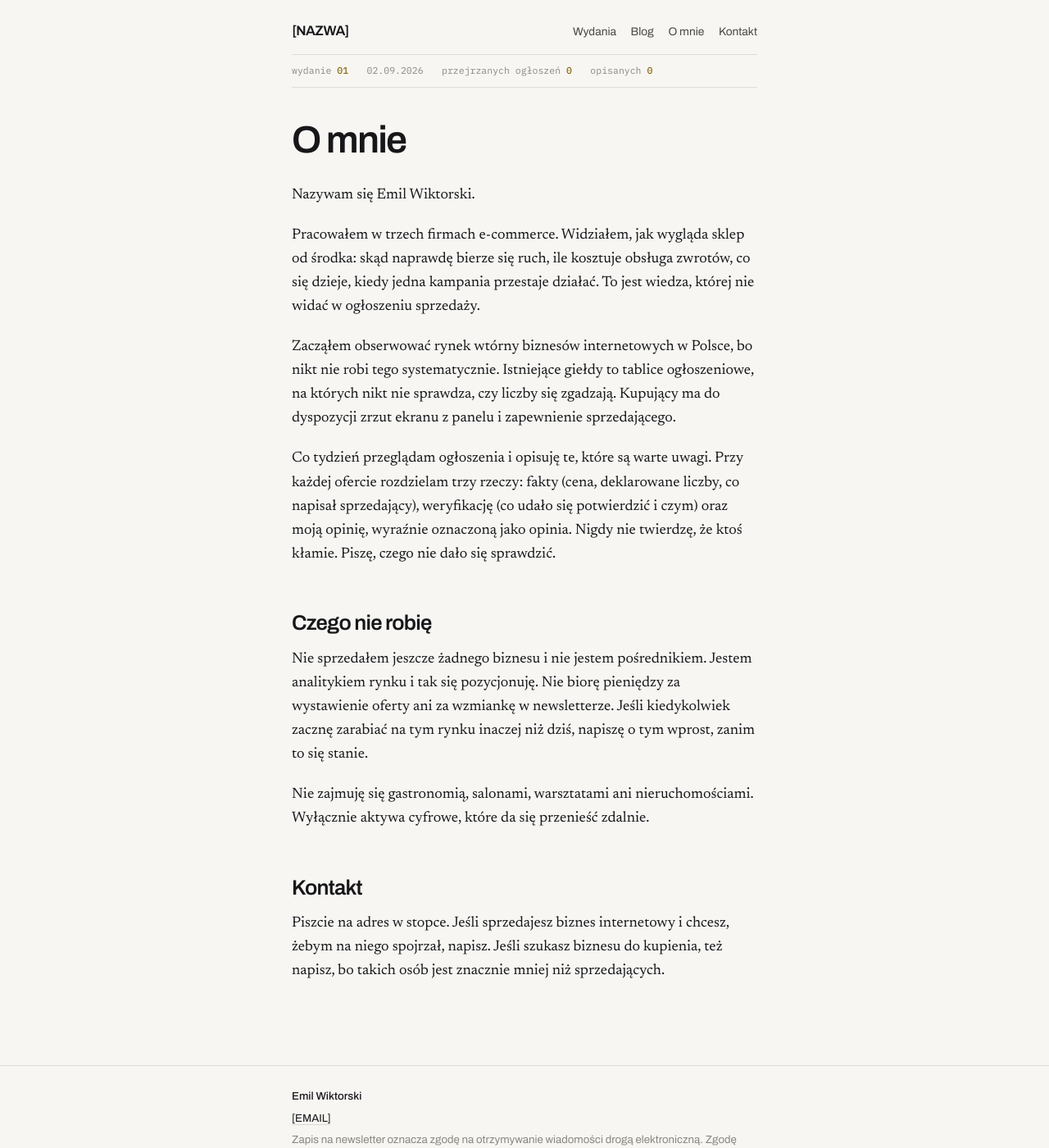
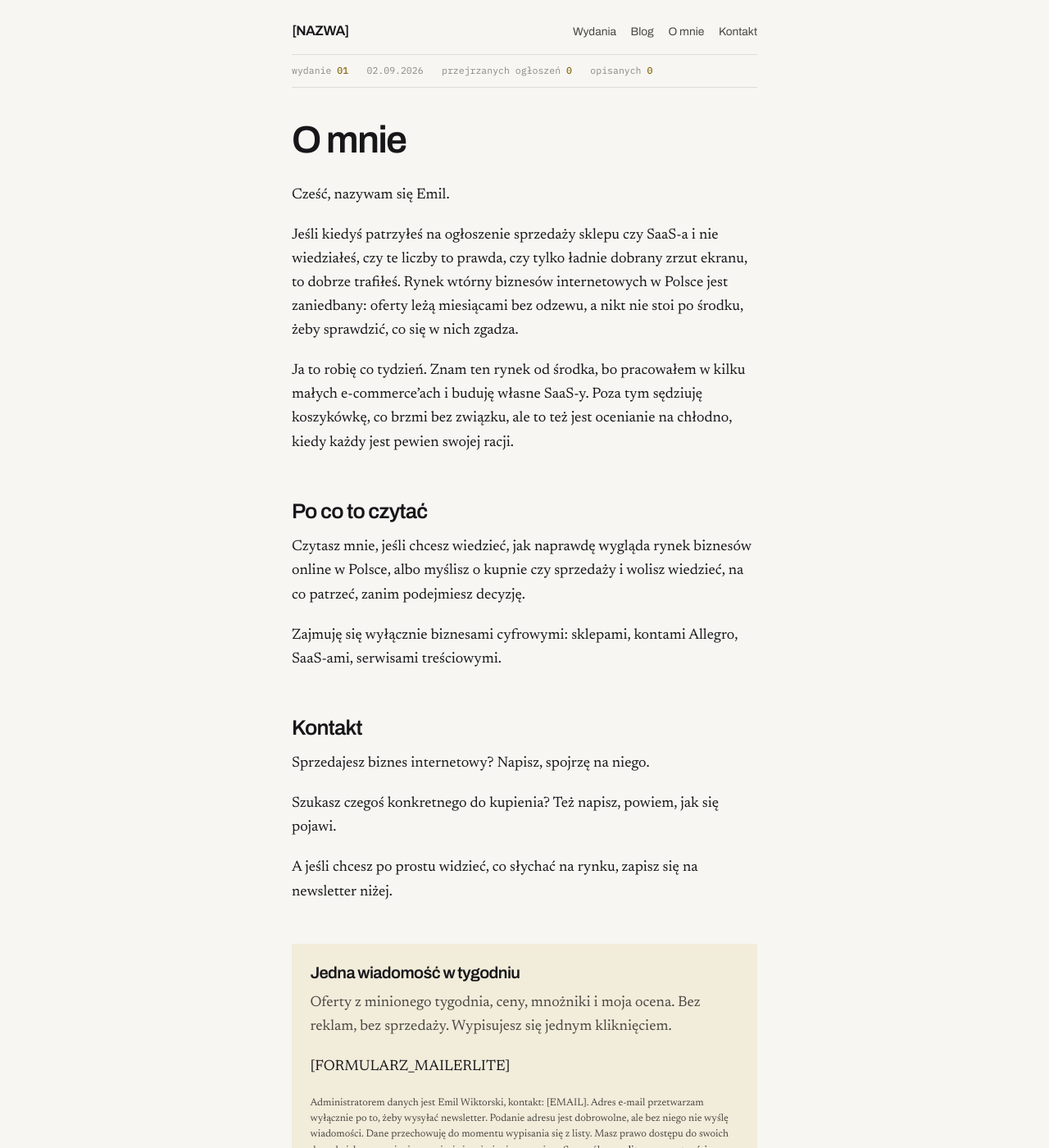
Before and after one commit to EmilWiktorski9/emilwiktorski9.github.io, a Jekyll site: the page built from o-mnie.md, in a window 1280 px wide and 1400 px high. Shown: the whole window at 82% size. Built offline with Jekyll 4.4.1, drawn with Linux system fonts in a browser that asks for light colours; some of the changed text lies outside the part shown.

Commit message:
Przepisz strone O mnie i dodaj zapis na newsletter
Nowa tresc pod naglowkiem (autorstwo wlasciciela) plus include
zapis.html na koncu strony.

Co-Authored-By: Claude Opus 4.8 <noreply@anthropic.com>

```diff
--- a/o-mnie.md
+++ b/o-mnie.md
@@ -5,20 +5,24 @@ permalink: /o-mnie/
 opis: "Emil Wiktorski. Pracowałem w trzech firmach e-commerce. Opisuję polski rynek wtórny biznesów internetowych."
 ---
 
-Nazywam się Emil Wiktorski.
+Cześć, nazywam się Emil.
 
-Pracowałem w trzech firmach e-commerce. Widziałem, jak wygląda sklep od środka: skąd naprawdę bierze się ruch, ile kosztuje obsługa zwrotów, co się dzieje, kiedy jedna kampania przestaje działać. To jest wiedza, której nie widać w ogłoszeniu sprzedaży.
+Jeśli kiedyś patrzyłeś na ogłoszenie sprzedaży sklepu czy SaaS-a i nie wiedziałeś, czy te liczby to prawda, czy tylko ładnie dobrany zrzut ekranu, to dobrze trafiłeś. Rynek wtórny biznesów internetowych w Polsce jest zaniedbany: oferty leżą miesiącami bez odzewu, a nikt nie stoi po środku, żeby sprawdzić, co się w nich zgadza.
 
-Zacząłem obserwować rynek wtórny biznesów internetowych w Polsce, bo nikt nie robi tego systematycznie. Istniejące giełdy to tablice ogłoszeniowe, na których nikt nie sprawdza, czy liczby się zgadzają. Kupujący ma do dyspozycji zrzut ekranu z panelu i zapewnienie sprzedającego.
+Ja to robię co tydzień. Znam ten rynek od środka, bo pracowałem w kilku małych e-commerce'ach i buduję własne SaaS-y. Poza tym sędziuję koszykówkę, co brzmi bez związku, ale to też jest ocenianie na chłodno, kiedy każdy jest pewien swojej racji.
 
-Co tydzień przeglądam ogłoszenia i opisuję te, które są warte uwagi. Przy każdej ofercie rozdzielam trzy rzeczy: fakty (cena, deklarowane liczby, co napisał sprzedający), weryfikację (co udało się potwierdzić i czym) oraz moją opinię, wyraźnie oznaczoną jako opinia. Nigdy nie twierdzę, że ktoś kłamie. Piszę, czego nie dało się sprawdzić.
+## Po co to czytać
 
-## Czego nie robię
+Czytasz mnie, jeśli chcesz wiedzieć, jak naprawdę wygląda rynek biznesów online w Polsce, albo myślisz o kupnie czy sprzedaży i wolisz wiedzieć, na co patrzeć, zanim podejmiesz decyzję.
 
-Nie sprzedałem jeszcze żadnego biznesu i nie jestem pośrednikiem. Jestem analitykiem rynku i tak się pozycjonuję. Nie biorę pieniędzy za wystawienie oferty ani za wzmiankę w newsletterze. Jeśli kiedykolwiek zacznę zarabiać na tym rynku inaczej niż dziś, napiszę o tym wprost, zanim to się stanie.
-
-Nie zajmuję się gastronomią, salonami, warsztatami ani nieruchomościami. Wyłącznie aktywa cyfrowe, które da się przenieść zdalnie.
+Zajmuję się wyłącznie biznesami cyfrowymi: sklepami, kontami Allegro, SaaS-ami, serwisami treściowymi.
 
 ## Kontakt
 
-Piszcie na adres w stopce. Jeśli sprzedajesz biznes internetowy i chcesz, żebym na niego spojrzał, napisz. Jeśli szukasz biznesu do kupienia, też napisz, bo takich osób jest znacznie mniej niż sprzedających.
+Sprzedajesz biznes internetowy? Napisz, spojrzę na niego.
+
+Szukasz czegoś konkretnego do kupienia? Też napisz, powiem, jak się pojawi.
+
+A jeśli chcesz po prostu widzieć, co słychać na rynku, zapisz się na newsletter niżej.
+
+{% include zapis.html %}
```
